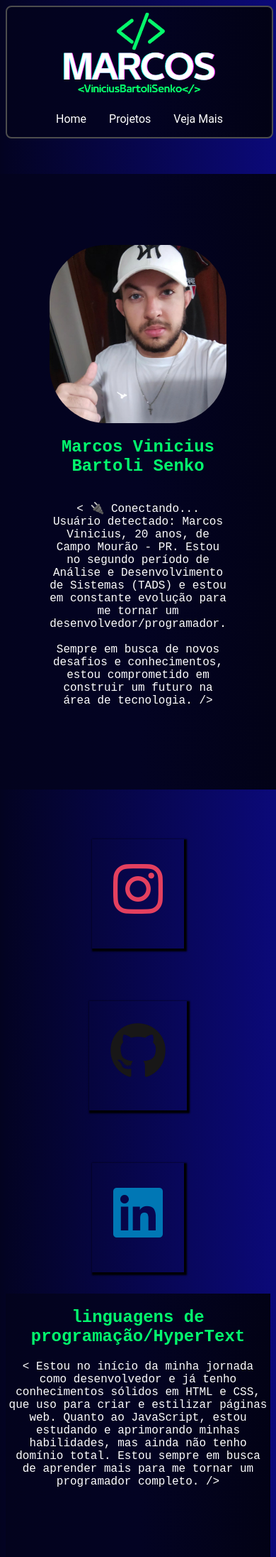
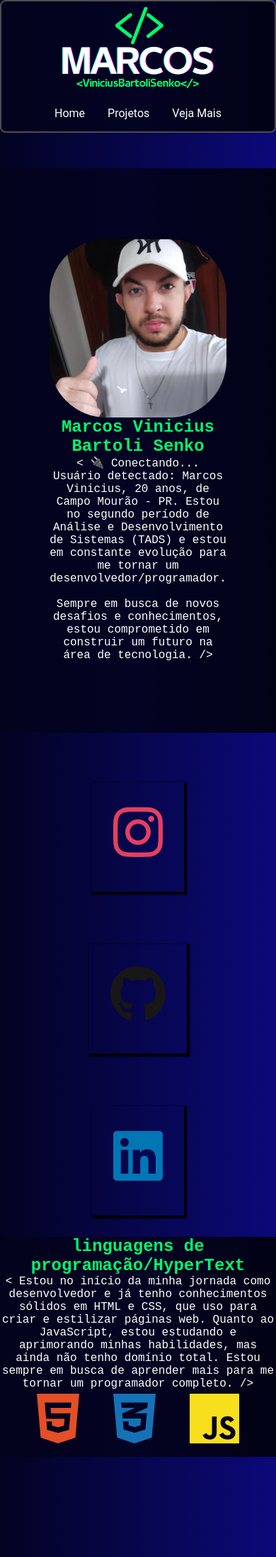
Before and after one commit to Marcosvini0001/sitepessoal, a PHP site: page / in a window 390 px wide. Shown: the top 2193 px of the page at 71% size. Run offline with PHP 8.4, Linux system fonts and the light colour scheme; some libraries are stand-ins or nearby versions.

Commit message:
tentativa de responsividade mobile

```diff
--- a/styles/body.css
+++ b/styles/body.css
@@ -2,4 +2,5 @@ body{
     background: rgb(0,0,0);
     background: linear-gradient(90deg, rgba(0,0,0,0) 0%, rgba(3,3,29,1) 0%, rgba(2,2,21,1) 0%, rgba(3,3,32,1) 0%, rgba(3,3,35,1) 2%, rgba(11,9,121,1) 100%, rgba(7,19,175,1) 100%, rgba(0,35,255,1) 100%);
     font-family: var(--fonteSubTitulo);
+    box-sizing: border-box;
 }
--- a/styles/header.css
+++ b/styles/header.css
@@ -6,6 +6,7 @@ header {
     padding-bottom: -8px;
     border: 2px solid rgb(77, 77, 77);
     border-radius: 8px;
+    box-sizing: border-box;
 }
 
 .logo {
--- a/styles/main.css
+++ b/styles/main.css
@@ -9,8 +9,6 @@ main {
 .sobremim {
     display: flex;
     justify-content: center;
-    width: auto;
-
     .card-sobre {
         margin: 50px;
         display: flex;
--- a/styles/style.css
+++ b/styles/style.css
@@ -11,3 +11,8 @@
     --fonteprincipal: 'Roboto';
     --fonteSubTitulo: 'Courier New', Courier, monospace;
 }
+
+*{
+    margin: 0;
+    padding: 0;
+}
```
